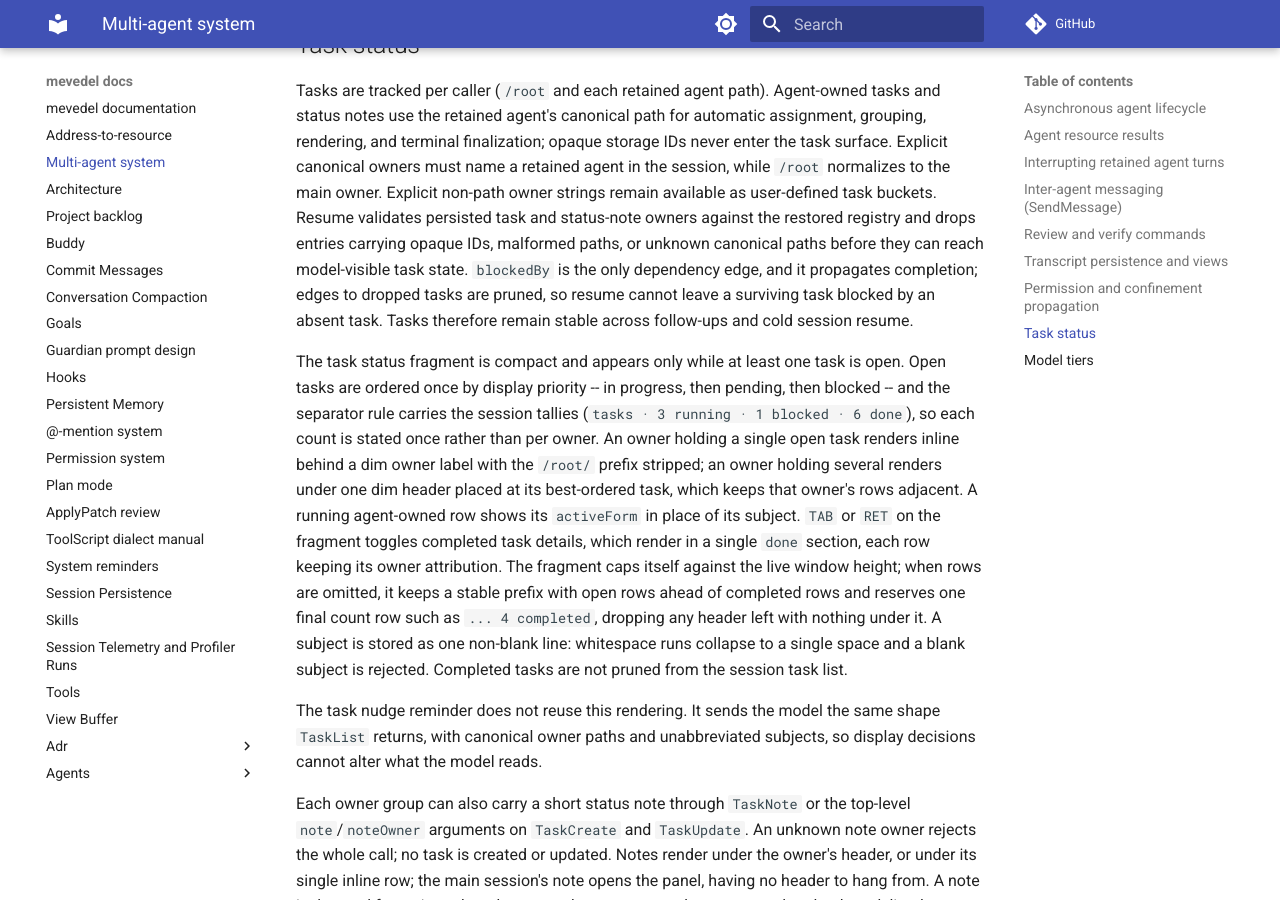
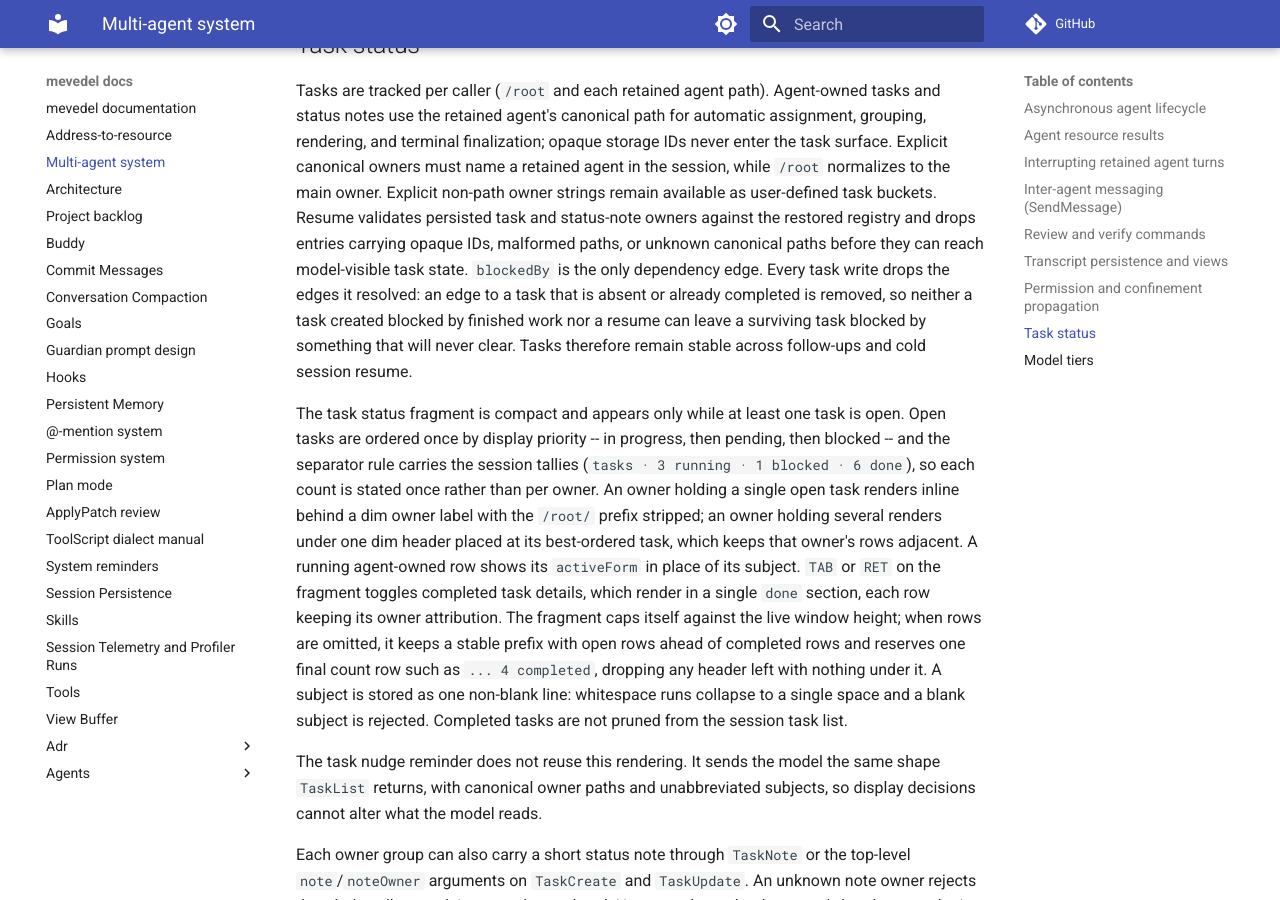
Before and after one commit to FrauH0lle/mevedel, an MkDocs documentation site: the page built from docs/agents.md, in a window 1280 px wide and 900 px high, scrolled down 10488 px. Built offline with MkDocs 1.6.1 and Material for MkDocs 9.7.7, drawn with Linux system fonts in a browser that asks for light colours; comment, search, counter and statistics services are not loaded.

Commit message:
fix(tasks)!: Drop dependency edges nothing would ever clear
A task could be born permanently blocked.  Unblocking only ever fired on
a task's *transition* to completed, so `TaskCreate' with `blockedBy: [2]'
where #2 had already finished -- or `TaskUpdate' setting the list to
include one -- left an edge no later event could remove.  The row read
`blocked by #2' beside a rule saying `9 done', counted toward the blocked
tally, and sorted to the bottom of the panel for the rest of the session.

The absent-target half of this invariant already existed and already ran
on resume.  Make it status-aware and move the whole thing to the write
chokepoint, which lets the transition-only mechanism go away entirely.

* mevedel-structs.el (mevedel-task-prune-resolved-dependencies): Renamed
from `mevedel-task-prune-dangling-dependencies' and extended to drop
edges whose target is completed, not only edges whose target is absent.
"Dangling" would have been wrong for the second case: the blocker is
there, it is simply done.  Collect the open IDs once and keep the edges
that name one.

* mevedel-tool-task.el (mevedel-tool-task--mark-write): Prune before
recording the write turn.  Every task mutation in the package reaches
this function -- TaskCreate, TaskUpdate, TaskNote, and agent
finalization -- so the invariant holds continuously instead of only at
load.  Pruning after the batch is appended also settles edges within one
TaskCreate call, which a per-task check could not: the handler builds
every task before appending any, so a sibling's ID is not yet visible.

(mevedel-tool-task--propagate-completion): Remove.  The prune is a
superset of it, and both of its call sites already reach `--mark-write'.

(mevedel-tool-task--update-one, mevedel-tool-task-finalize-owner): Drop
the propagation calls.

* mevedel-session-codec.el (mevedel-session-codec-deserialize): Follow
the rename, declaration included.  Existing sessions carrying a stale
edge repair themselves on their next resume.

* prompts/tools/taskcreate.md, prompts/tools/taskupdate.md: Say that
unknown and completed IDs are dropped, so the model reads the echoed
`blockedBy' as the answer rather than as a failed write.

* docs/agents.md: Restate the rule as a property of every write.

* test/test-mevedel-structs.el, test/test-mevedel-tool-task.el: Cover the
completed-blocker case directly and end to end through TaskCreate.

```diff
--- a/docs/agents.md
+++ b/docs/agents.md
@@ -432,9 +432,10 @@ non-path owner strings remain available as user-defined task buckets.
 Resume validates persisted task and status-note owners against the restored
 registry and drops entries carrying opaque IDs, malformed paths, or unknown
 canonical paths before they can reach model-visible task state. `blockedBy`
-is the only dependency edge, and it propagates completion; edges to dropped
-tasks are pruned, so resume cannot leave a surviving task blocked by an
-absent task. Tasks therefore remain stable across follow-ups and cold
+is the only dependency edge. Every task write drops the edges it resolved:
+an edge to a task that is absent or already completed is removed, so
+neither a task created blocked by finished work nor a resume can leave a
+surviving task blocked by something that will never clear. Tasks therefore remain stable across follow-ups and cold
 session resume.
 
 The task status fragment is compact and appears only while at least one
```
Also changed, not shown: prompts/tools/taskcreate.md (+3 -1 lines), prompts/tools/taskupdate.md (+2 -1 lines), 5 other files.
